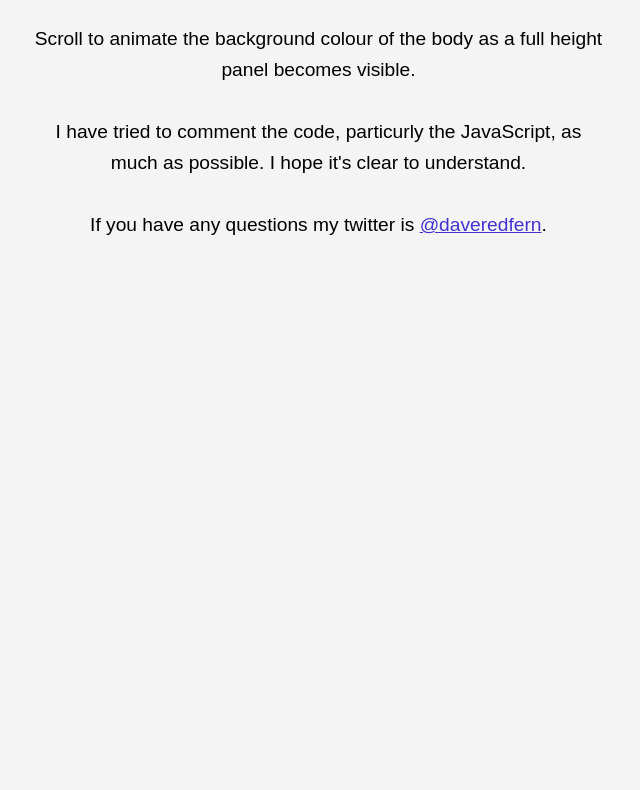
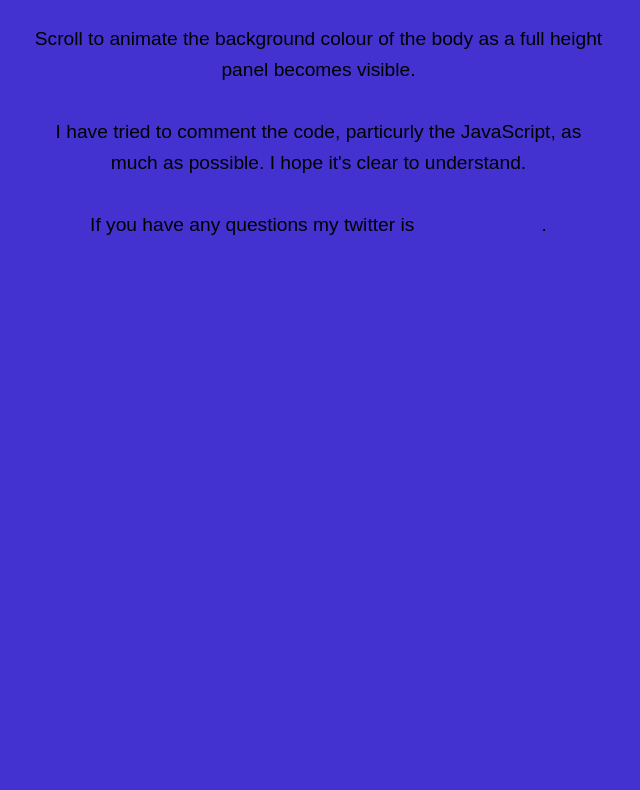
Before and after one commit to tmgmgmg/testtest-wa-i, a plain HTML site: page index.html in a window 1280 px wide. Shown: the part 331-1121 px from the top of the page, without its empty margins (321-961 px from the left). Drawn offline with nearby package versions, Linux system fonts and the light colour scheme.

Commit message:
js効くようにしました！

```diff
--- a/index.html
+++ b/index.html
@@ -37,7 +37,9 @@
     <div class="panel" data-color="red">
       <h2>Red panel</h2>
     </div>
+    <script src="https://code.jquery.com/jquery-3.4.1.min.js"></script>
     <script>
+        $(function(){
             $(window).scroll(function() {
 
         // selectors
@@ -67,6 +69,8 @@
         });
 
         }).scroll();
+        });
+
     </script>
 </body>
 </html>
```
Lines whose indentation alone changed are shown as unchanged.
